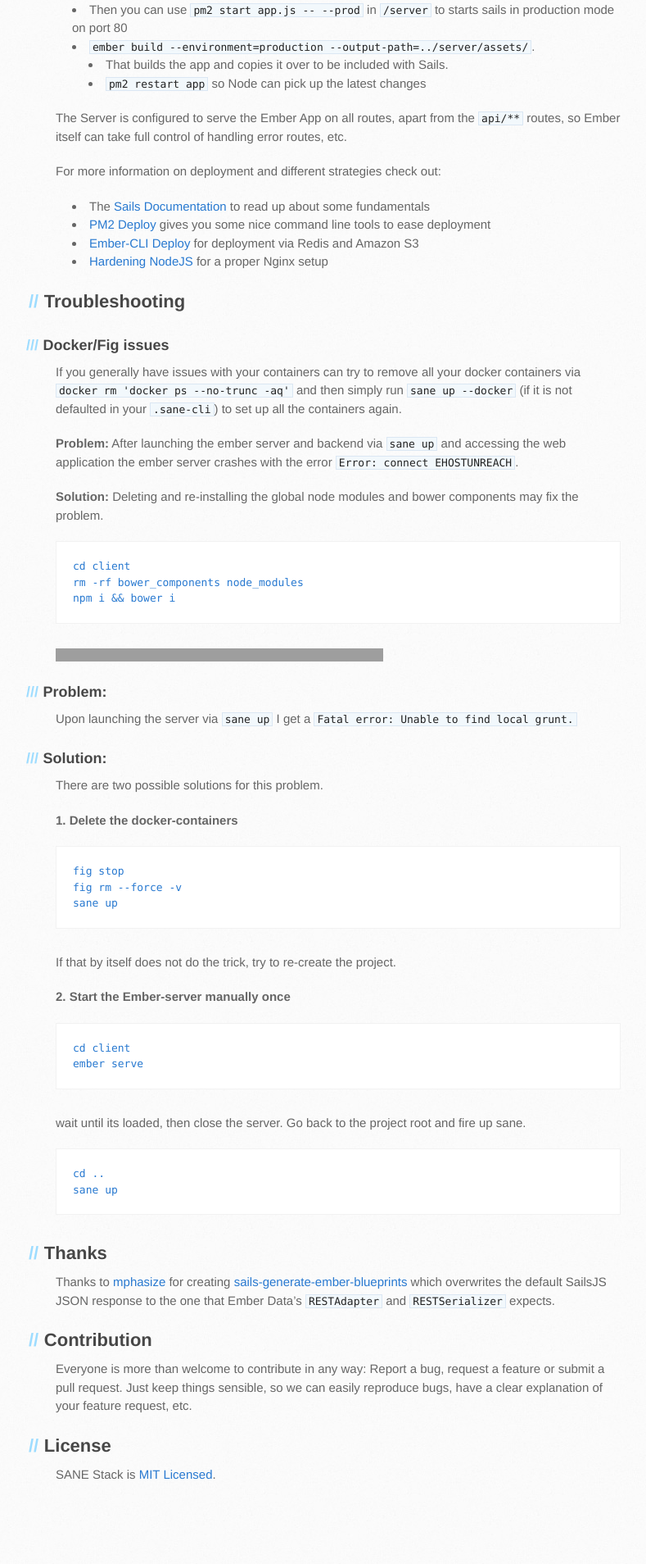
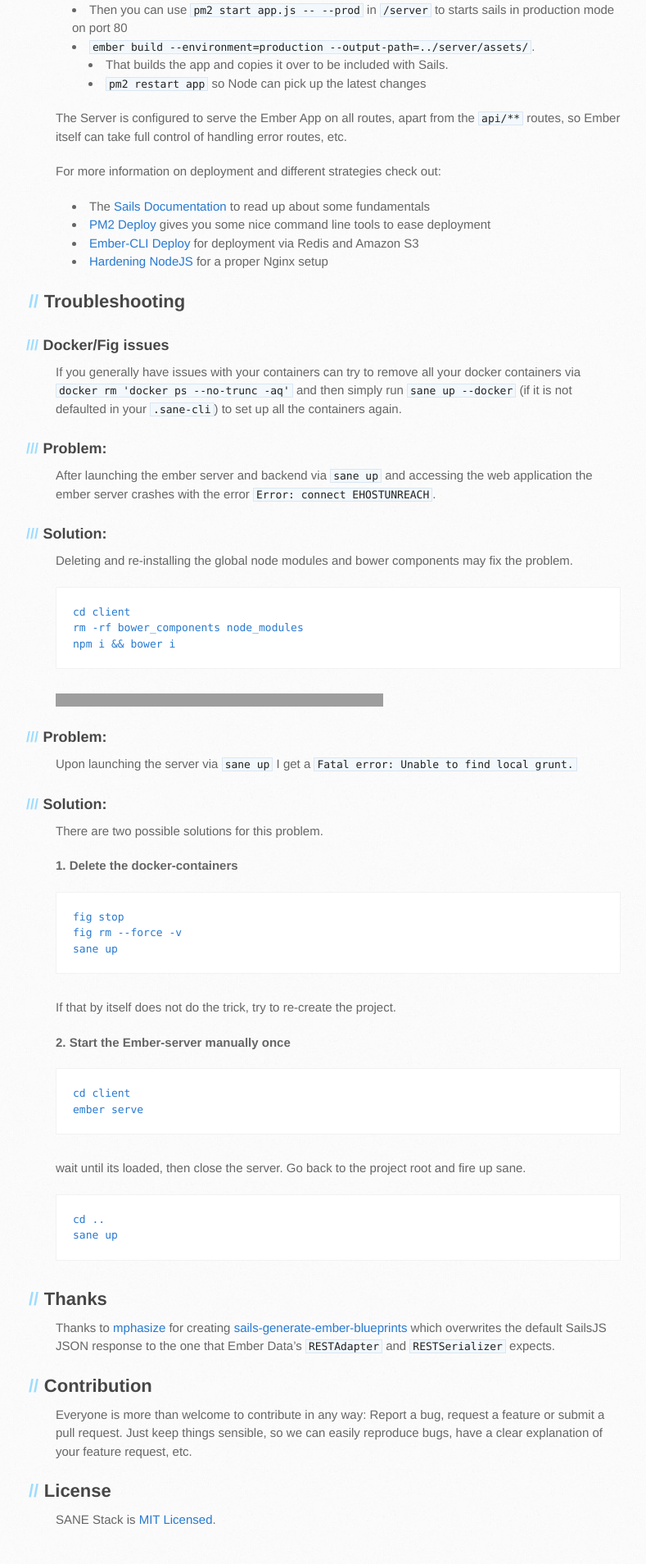
Before and after one commit to sane/sane, a Jekyll site: the page built from index.md, in a window 1280 px wide. Shown: the part 1804-3712 px from the top of the page at 82% size, without its empty margins (102-891 px from the left). Built offline with Jekyll 4.4.1, drawn with Linux system fonts in a browser that asks for light colours; before the commit the page ends 3657 px from its top, so only the background shows below that; grey boxes are pictures that could not be loaded.

Commit message:
Changed bold text to sub header.;

````diff
--- a/index.md
+++ b/index.md
@@ -73,10 +73,10 @@ For more information on deployment and different strategies check out:
 ###Docker/Fig issues
 If you generally have issues with your containers can try to remove all your docker containers via `docker rm 'docker ps --no-trunc -aq'` and then simply run `sane up --docker` (if it is not defaulted in your `.sane-cli`) to set up all the containers again.
 
-**Problem:**
+###Problem:
 After launching the ember server and backend via `sane up` and accessing the web application the ember server crashes with the error `Error: connect EHOSTUNREACH`.
 
-**Solution:**
+###Solution:
 Deleting and re-installing the global node modules and bower components may fix the problem.
 ```
 cd client
````
